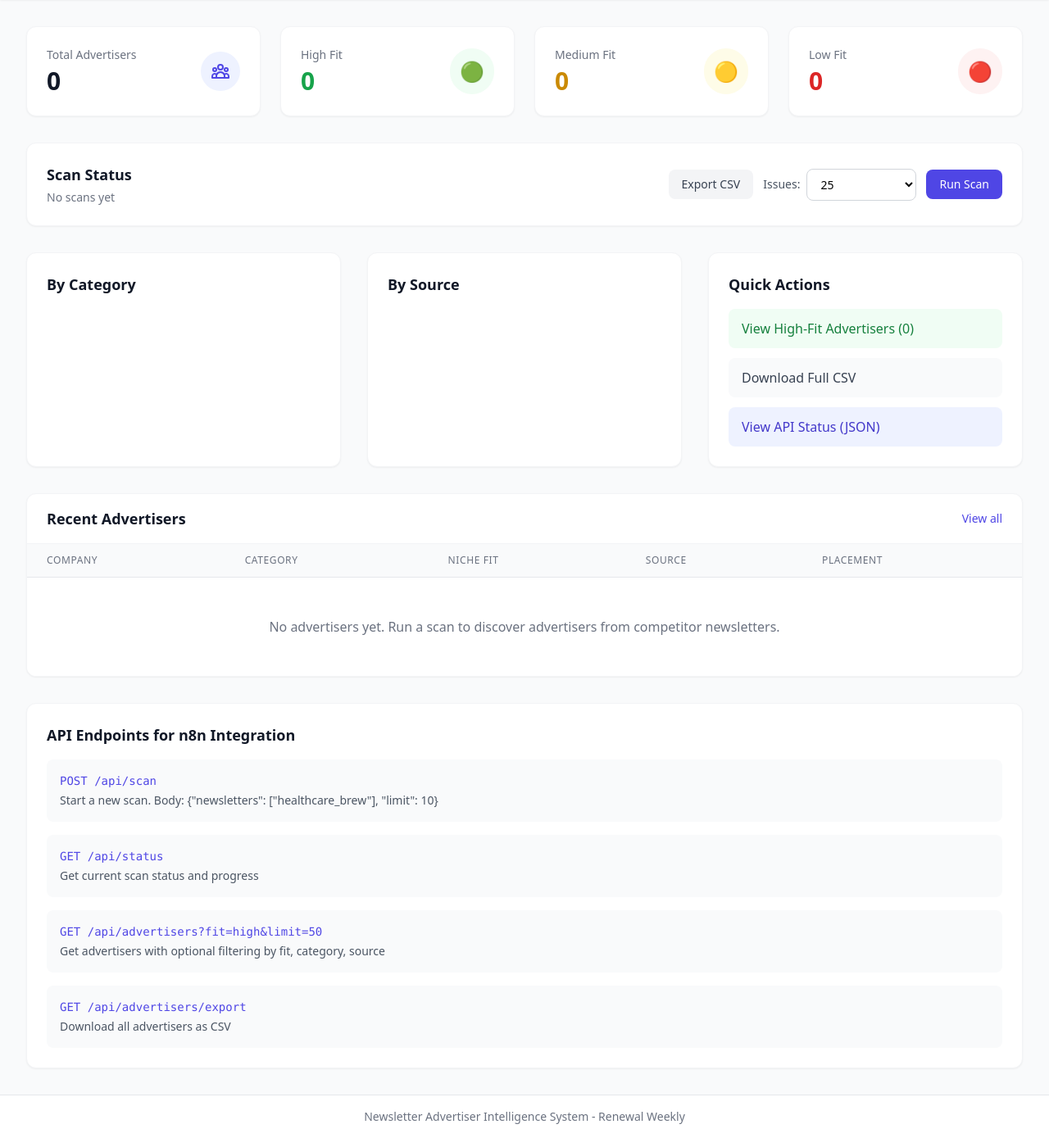
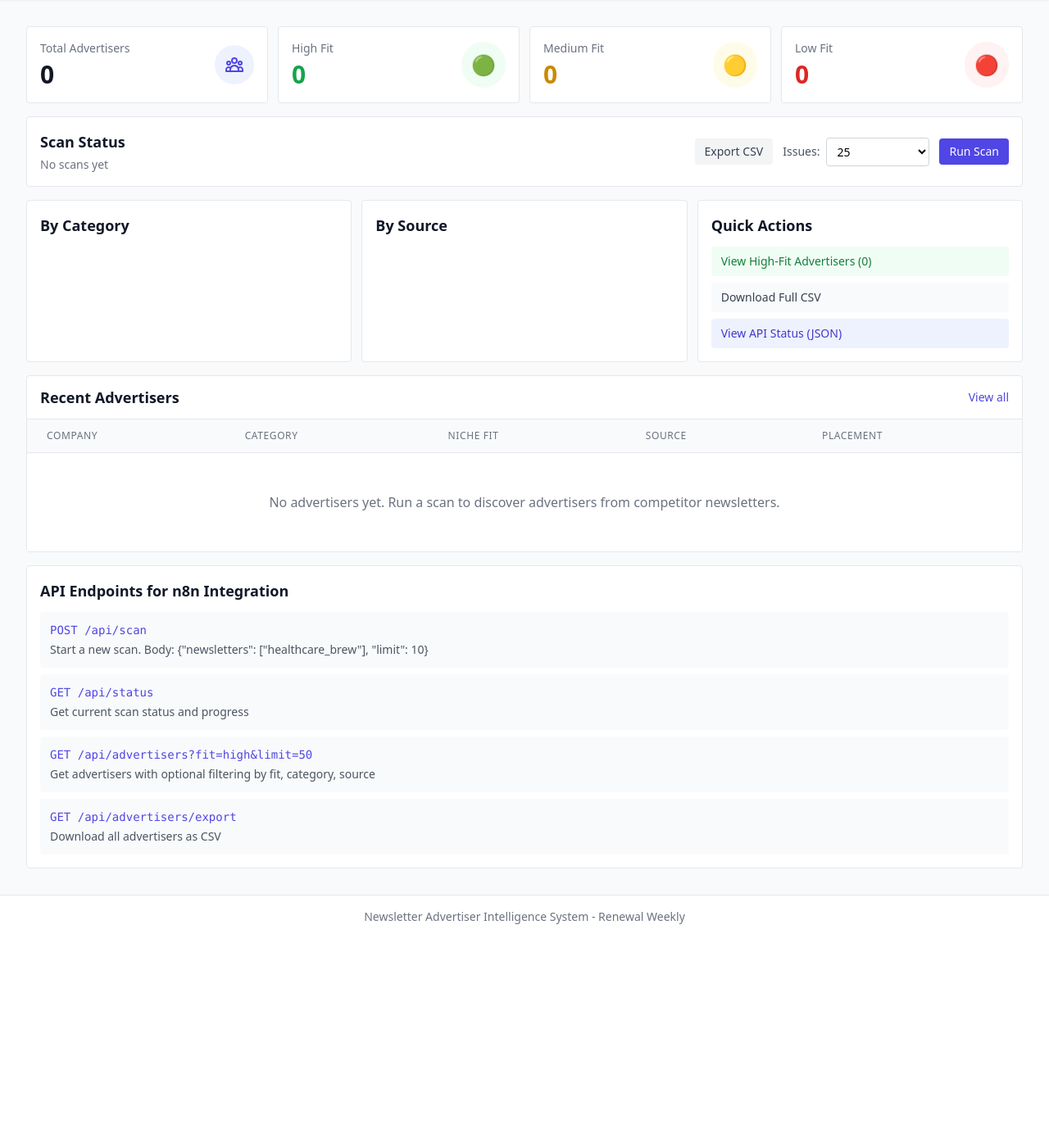
Before and after one commit to robjamessol/scraper, a FastAPI app: page / in a window 1280 px wide. Shown: the part 65-1454 px from the top of the page at 82% size. After the commit the page ends 1193 px from the top, so only its background shows below. Run offline with FastAPI, Linux system fonts and the light colour scheme; some libraries are stand-ins or nearby versions.

Commit message:
Clean up dashboard UI styling
- Remove shadows from all cards
- Reduce border radius (rounded-xl → rounded)
- Reduce padding and gaps between cards
- Tighten margins for a more compact layout

```diff
--- a/src/web/templates/dashboard.html
+++ b/src/web/templates/dashboard.html
@@ -4,8 +4,8 @@
 
 {% block content %}
 <!-- Stats Cards -->
-<div class="grid grid-cols-1 md:grid-cols-4 gap-6 mb-8">
-    <div class="bg-white rounded-xl shadow-sm p-6 border border-gray-100">
+<div class="grid grid-cols-1 md:grid-cols-4 gap-3 mb-4">
+    <div class="bg-white rounded p-4 border border-gray-200">
         <div class="flex items-center justify-between">
             <div>
                 <p class="text-sm font-medium text-gray-500">Total Advertisers</p>
@@ -19,7 +19,7 @@
         </div>
     </div>
 
-    <div class="bg-white rounded-xl shadow-sm p-6 border border-gray-100">
+    <div class="bg-white rounded p-4 border border-gray-200">
         <div class="flex items-center justify-between">
             <div>
                 <p class="text-sm font-medium text-gray-500">High Fit</p>
@@ -31,7 +31,7 @@
         </div>
     </div>
 
-    <div class="bg-white rounded-xl shadow-sm p-6 border border-gray-100">
+    <div class="bg-white rounded p-4 border border-gray-200">
         <div class="flex items-center justify-between">
             <div>
                 <p class="text-sm font-medium text-gray-500">Medium Fit</p>
@@ -43,7 +43,7 @@
         </div>
     </div>
 
-    <div class="bg-white rounded-xl shadow-sm p-6 border border-gray-100">
+    <div class="bg-white rounded p-4 border border-gray-200">
         <div class="flex items-center justify-between">
             <div>
                 <p class="text-sm font-medium text-gray-500">Low Fit</p>
@@ -57,7 +57,7 @@
 </div>
 
 <!-- Last Scan Info -->
-<div class="bg-white rounded-xl shadow-sm p-6 border border-gray-100 mb-8">
+<div class="bg-white rounded p-4 border border-gray-200 mb-4">
     <div class="flex items-center justify-between">
         <div>
             <h2 class="text-lg font-semibold text-gray-900">Scan Status</h2>
@@ -69,12 +69,12 @@
         </div>
         <div class="flex items-center space-x-3">
             <a href="/api/advertisers/export"
-               class="bg-gray-100 text-gray-700 px-4 py-2 rounded-lg text-sm font-medium hover:bg-gray-200">
+               class="bg-gray-100 text-gray-700 px-3 py-1.5 rounded text-sm font-medium hover:bg-gray-200">
                 Export CSV
             </a>
             <div class="flex items-center space-x-2">
                 <label class="text-sm text-gray-600">Issues:</label>
-                <select id="scanLimit" class="border border-gray-300 rounded-lg px-3 py-2 text-sm bg-white">
+                <select id="scanLimit" class="border border-gray-300 rounded px-2 py-1.5 text-sm bg-white">
                     <option value="5">5 (Quick Test)</option>
                     <option value="10">10</option>
                     <option value="25" selected>25</option>
@@ -85,7 +85,7 @@
             </div>
             <button onclick="startScan()"
                     id="scanButton"
-                    class="bg-primary text-white px-4 py-2 rounded-lg text-sm font-medium hover:bg-indigo-700 disabled:opacity-50"
+                    class="bg-primary text-white px-3 py-1.5 rounded text-sm font-medium hover:bg-indigo-700 disabled:opacity-50"
                     {% if scan_status.is_running %}disabled{% endif %}>
                 {% if scan_status.is_running %}
                 Scanning... {{ scan_status.progress }}%
@@ -96,14 +96,14 @@
         </div>
     </div>
     {% if scan_status.last_error %}
-    <div class="mt-4 p-3 bg-red-50 border border-red-200 rounded-lg text-sm text-red-700">
+    <div class="mt-3 p-2 bg-red-50 border border-red-200 rounded text-sm text-red-700">
         Error: {{ scan_status.last_error }}
     </div>
     {% endif %}
 </div>
 
 <!-- Live Progress Panel (shown when scanning) -->
-<div id="progressPanel" class="bg-gray-900 rounded-xl shadow-lg border border-gray-700 mb-8 {% if not scan_status.is_running %}hidden{% endif %}">
+<div id="progressPanel" class="bg-gray-900 rounded border border-gray-700 mb-4 {% if not scan_status.is_running %}hidden{% endif %}">
     <!-- Header -->
     <div class="flex items-center justify-between px-4 py-3 border-b border-gray-700">
         <div class="flex items-center space-x-3">
@@ -148,10 +148,10 @@
 </div>
 
 <!-- Two Column Layout -->
-<div class="grid grid-cols-1 lg:grid-cols-3 gap-8 mb-8">
+<div class="grid grid-cols-1 lg:grid-cols-3 gap-3 mb-4">
     <!-- Categories -->
-    <div class="bg-white rounded-xl shadow-sm p-6 border border-gray-100">
-        <h2 class="text-lg font-semibold text-gray-900 mb-4">By Category</h2>
+    <div class="bg-white rounded p-4 border border-gray-200">
+        <h2 class="text-lg font-semibold text-gray-900 mb-3">By Category</h2>
         <div class="space-y-3">
             {% for cat, count in categories.items() %}
             <div class="flex items-center justify-between">
@@ -163,8 +163,8 @@
     </div>
 
     <!-- Sources -->
-    <div class="bg-white rounded-xl shadow-sm p-6 border border-gray-100">
-        <h2 class="text-lg font-semibold text-gray-900 mb-4">By Source</h2>
+    <div class="bg-white rounded p-4 border border-gray-200">
+        <h2 class="text-lg font-semibold text-gray-900 mb-3">By Source</h2>
         <div class="space-y-3">
             {% for src, count in sources.items() %}
             <div class="flex items-center justify-between">
@@ -176,16 +176,16 @@
     </div>
 
     <!-- Quick Actions -->
-    <div class="bg-white rounded-xl shadow-sm p-6 border border-gray-100">
-        <h2 class="text-lg font-semibold text-gray-900 mb-4">Quick Actions</h2>
-        <div class="space-y-3">
-            <a href="/advertisers?fit=high" class="block w-full text-left px-4 py-3 bg-green-50 text-green-700 rounded-lg hover:bg-green-100 transition">
+    <div class="bg-white rounded p-4 border border-gray-200">
+        <h2 class="text-lg font-semibold text-gray-900 mb-3">Quick Actions</h2>
+        <div class="space-y-2">
+            <a href="/advertisers?fit=high" class="block w-full text-left px-3 py-2 bg-green-50 text-green-700 rounded hover:bg-green-100 transition text-sm">
                 View High-Fit Advertisers ({{ stats.high_fit }})
             </a>
-            <a href="/api/advertisers/export" class="block w-full text-left px-4 py-3 bg-gray-50 text-gray-700 rounded-lg hover:bg-gray-100 transition">
+            <a href="/api/advertisers/export" class="block w-full text-left px-3 py-2 bg-gray-50 text-gray-700 rounded hover:bg-gray-100 transition text-sm">
                 Download Full CSV
             </a>
-            <a href="/api/status" target="_blank" class="block w-full text-left px-4 py-3 bg-indigo-50 text-indigo-700 rounded-lg hover:bg-indigo-100 transition">
+            <a href="/api/status" target="_blank" class="block w-full text-left px-3 py-2 bg-indigo-50 text-indigo-700 rounded hover:bg-indigo-100 transition text-sm">
                 View API Status (JSON)
             </a>
         </div>
@@ -193,8 +193,8 @@
 </div>
 
 <!-- Recent Advertisers Table -->
-<div class="bg-white rounded-xl shadow-sm border border-gray-100 overflow-hidden">
-    <div class="px-6 py-4 border-b border-gray-100">
+<div class="bg-white rounded border border-gray-200 overflow-hidden">
+    <div class="px-4 py-3 border-b border-gray-200">
         <div class="flex items-center justify-between">
             <h2 class="text-lg font-semibold text-gray-900">Recent Advertisers</h2>
             <a href="/advertisers" class="text-sm text-primary hover:underline">View all</a>
@@ -256,22 +256,22 @@
 </div>
 
 <!-- API Documentation -->
-<div class="mt-8 bg-white rounded-xl shadow-sm p-6 border border-gray-100">
-    <h2 class="text-lg font-semibold text-gray-900 mb-4">API Endpoints for n8n Integration</h2>
-    <div class="space-y-4 text-sm">
-        <div class="p-4 bg-gray-50 rounded-lg">
+<div class="mt-4 bg-white rounded p-4 border border-gray-200">
+    <h2 class="text-lg font-semibold text-gray-900 mb-3">API Endpoints for n8n Integration</h2>
+    <div class="space-y-2 text-sm">
+        <div class="p-3 bg-gray-50 rounded">
             <code class="text-indigo-600">POST /api/scan</code>
             <p class="text-gray-600 mt-1">Start a new scan. Body: {"newsletters": ["healthcare_brew"], "limit": 10}</p>
         </div>
-        <div class="p-4 bg-gray-50 rounded-lg">
+        <div class="p-3 bg-gray-50 rounded">
             <code class="text-indigo-600">GET /api/status</code>
             <p class="text-gray-600 mt-1">Get current scan status and progress</p>
         </div>
-        <div class="p-4 bg-gray-50 rounded-lg">
+        <div class="p-3 bg-gray-50 rounded">
             <code class="text-indigo-600">GET /api/advertisers?fit=high&limit=50</code>
             <p class="text-gray-600 mt-1">Get advertisers with optional filtering by fit, category, source</p>
         </div>
-        <div class="p-4 bg-gray-50 rounded-lg">
+        <div class="p-3 bg-gray-50 rounded">
             <code class="text-indigo-600">GET /api/advertisers/export</code>
             <p class="text-gray-600 mt-1">Download all advertisers as CSV</p>
         </div>
```
